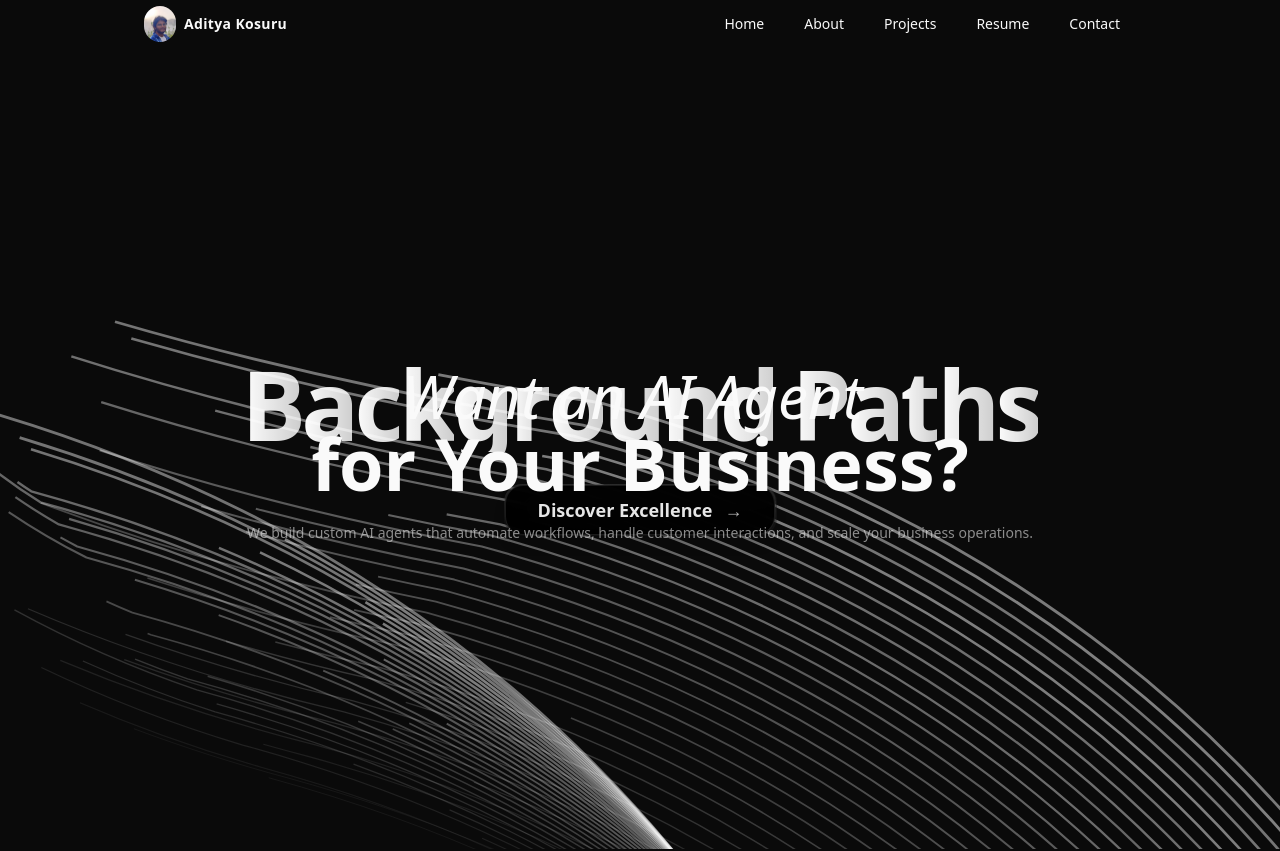
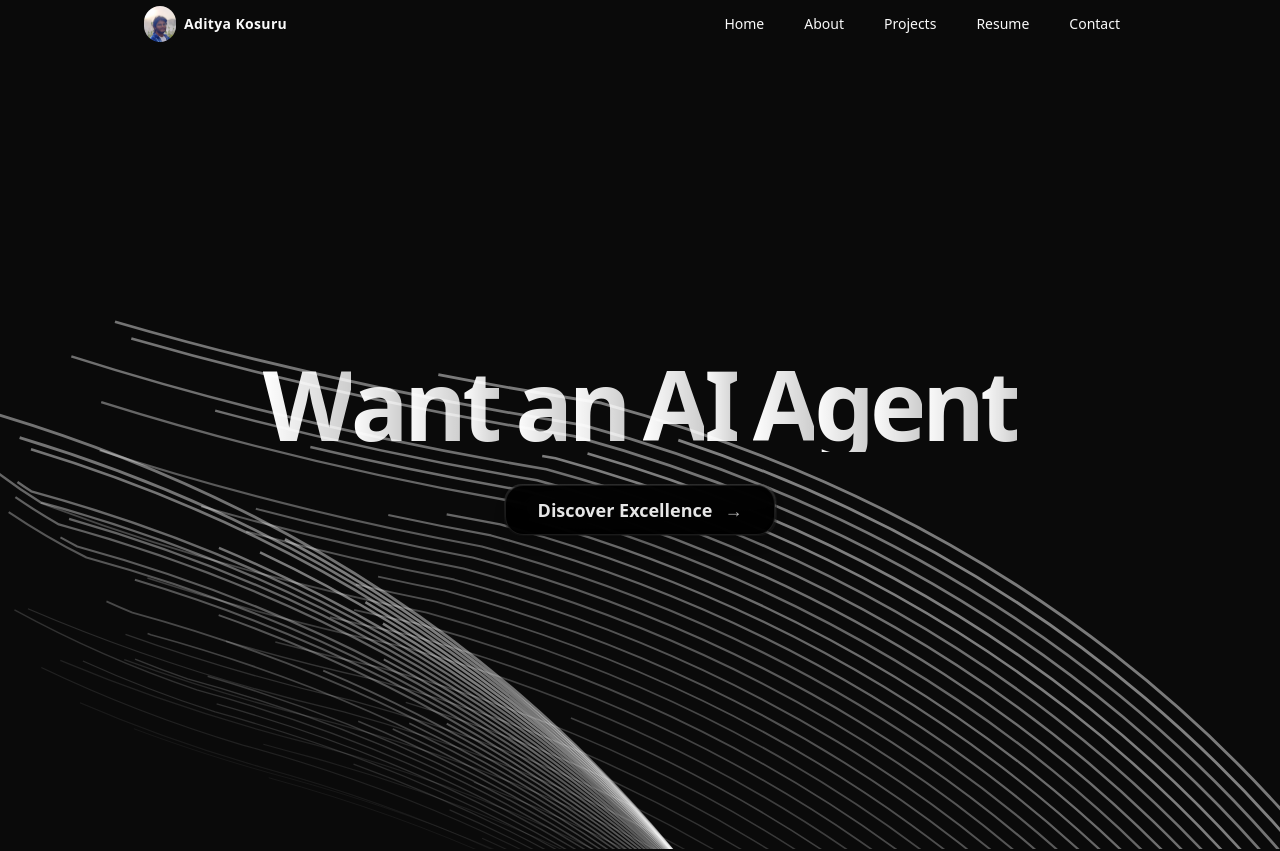
Before and after one commit to aditya9515/AdityaKosuru, a Next.js app: page / in a window 1280 px wide. Shown: the top 851 px of the page. Built offline with nearby package versions, Linux system fonts and the light colour scheme.

Commit message:
heron change

```diff
--- a/components/hero.tsx
+++ b/components/hero.tsx
@@ -4,22 +4,7 @@ export default function DemoOne() {
   return (
     <div className="relative flex h-full w-full flex-col items-center justify-center overflow-hidden">
       {/* Background component */}
-      <BackgroundPaths title="Background Paths" />
-
-      {/* Foreground content */}
-      <div className="space-y-6 pointer-events-none z-10 text-center absolute">
-        <h1 className="font-semibold text-7xl whitespace-pre-wrap">
-          <span className="italic text-6xl font-thin">
-            Want an AI Agent <br />
-          </span>
-          for Your Business?
-        </h1>
-
-        <p className="text-sm text-primary/60">
-          We build custom AI agents that automate workflows,
-          handle customer interactions, and scale your business operations.
-        </p>
-      </div>
+      <BackgroundPaths title="Want an AI Agent" />
     </div>
   );
 }
```
